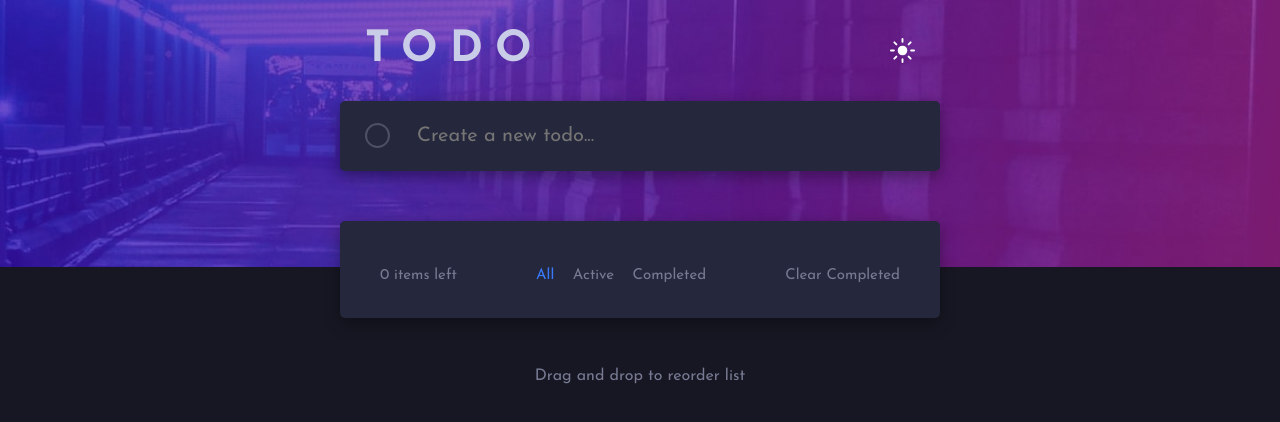
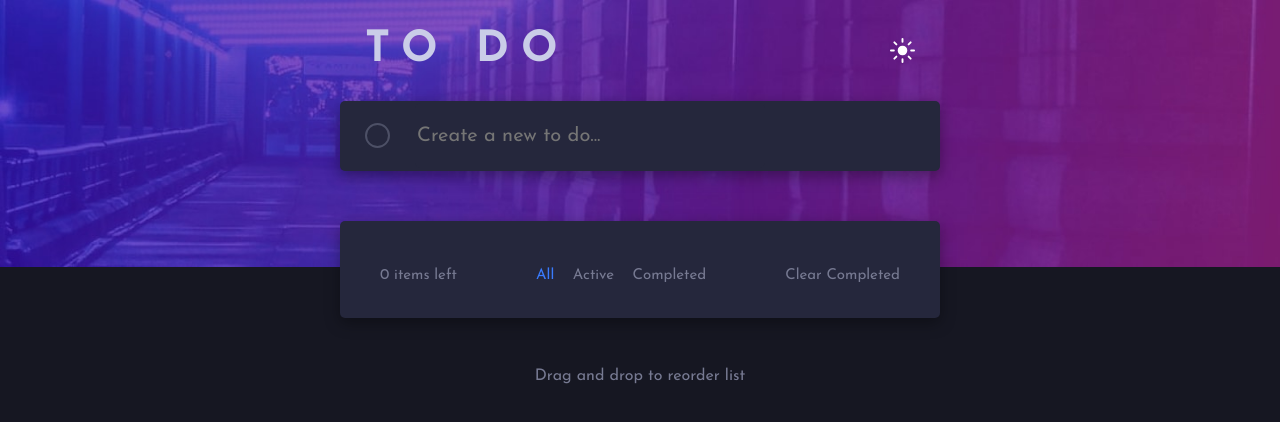
Before and after one commit to guarize/todo-list-2.0, a React (Create React App) app: page / in a window 1280 px wide. Shown: the top 422 px of the page. Built offline with nearby package versions, Linux system fonts and the light colour scheme.

Commit message:
[fix] - to do

```diff
--- a/src/components/Header.jsx
+++ b/src/components/Header.jsx
@@ -13,7 +13,7 @@ export default function Header() {
 
   return (
     <div className="header-wrapper">
-      <h1>TODO</h1>
+      <h1>TO DO</h1>
       {darkMode ? (
         <img src={iconSun} alt="icon sun" onClick={handleDarkMode} />
       ) : (
--- a/src/components/TodoInput.jsx
+++ b/src/components/TodoInput.jsx
@@ -28,7 +28,7 @@ export default function TodoInput() {
       <button type="button" className="todo-button" onClick={handleKeyDown} />
       <input
         type="text"
-        placeholder="Create a new todo..."
+        placeholder="Create a new to do..."
         value={newTodo}
         onChange={handleInputChange}
         onKeyDown={handleKeyDown}
```
